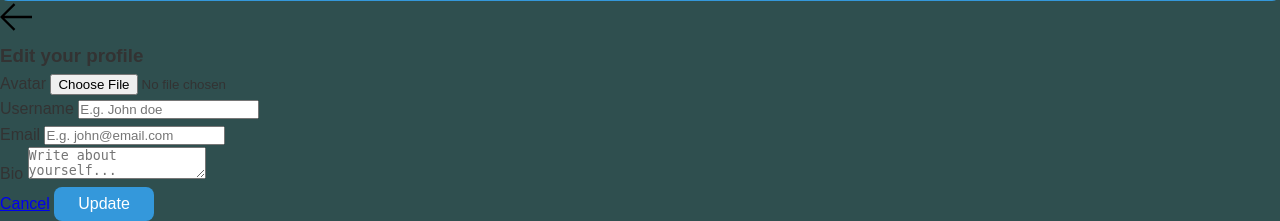
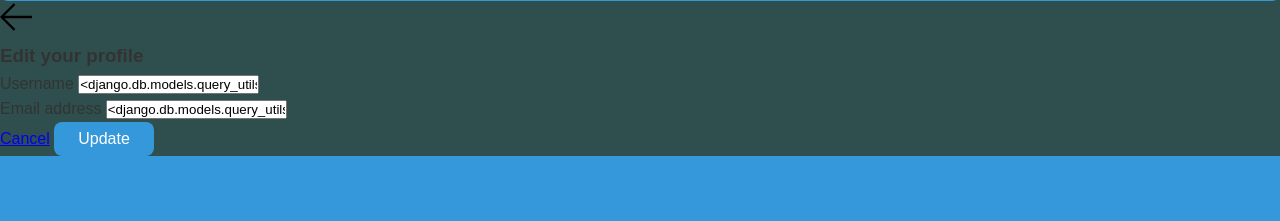
Before and after one commit to kinecon12/WeMeet, a Django app: page /update-user/ in a window 1280 px wide. Shown: the part 1043-1264 px from the top of the page. After the commit the page ends 1199 px from the top, so only its background shows below. Run offline with Django 5.2, Linux system fonts and the light colour scheme; a user stored in the database is signed in.

Commit message:
created a userform model that only output text field of username and email address for user to able to update there profile

```diff
--- a/WeMeet/roots/forms.py
+++ b/WeMeet/roots/forms.py
@@ -1,8 +1,13 @@
 from django.forms import ModelForm
 from .models import Room
+from django.contrib.auth.models import User
 
 class RoomForm(ModelForm):
     class Meta:
         model = Room
         fields = '__all__'
         exclude = ['host', 'participants'] # exclude these fields from the form fields
+class Userfrom(ModelForm):
+    class Meta:
+        model = User
+        fields = ['username', 'email']
--- a/WeMeet/roots/templates/roots/update_user.html
+++ b/WeMeet/roots/templates/roots/update_user.html
@@ -8,7 +8,7 @@
             <div class="layout__box">
                 <div class="layout__boxHeader">
                     <div class="layout__boxTitle">
-                        <a href="profile.html">
+                        <a href="{% url 'home' %}">
                             <svg version="1.1" xmlns="http://www.w3.org/2000/svg" width="32" height="32"
                                 viewBox="0 0 32 32">
                                 <title>arrow-left</title>
@@ -21,26 +21,20 @@
                     </div>
                 </div>
                 <div class="layout__body">
-                    <form class="form" action="#">
+                    <form class="form" action="#" method="POST">
+                      {% csrf_token %}
+
+                      {% for field in form  %}
+
+
                         <div class="form__group">
-                            <label for="profile_pic">Avatar</label>
-                            <input id="profile_pic" name="profile_pic" type="file" />
+                            <label for="profile_pic">{{field.label}}</label>
+                            {{field}}
                         </div>
 
-              <div class="form__group">
-                <label for="username">Username</label>
-                <input id="username" name="username" type="text" placeholder="E.g. John doe" />
-              </div>
 
-              <div class="form__group">
-                <label for="email">Email</label>
-                <input id="email" name="email" type="text" placeholder="E.g. john@email.com" />
-              </div>
+                        {% endfor %}
 
-                        <div class="form__group">
-                            <label for="user_bio">Bio</label>
-                            <textarea name="user_bio" id="user_bio" placeholder="Write about yourself..."></textarea>
-                        </div>
                         <div class="form__action">
                             <a class="btn btn--dark" href="index.html">Cancel</a>
                             <button class="btn btn--main" type="submit">Update</button>
--- a/WeMeet/roots/views.py
+++ b/WeMeet/roots/views.py
@@ -8,7 +8,7 @@ from django.contrib.auth import authenticate, login, logout
 from django.http import HttpResponse
 from django.contrib.auth.forms import UserCreationForm
 from .models import Room, Topic, Message
-from .forms import RoomForm
+from .forms import RoomForm, Userfrom
 
 def loginPage(request):
   page = 'login'
@@ -151,5 +151,6 @@ def deletemessage(request, pk):
 
 @login_required(login_url='login')
 def updateUser(request):
-  contest = {}
+  form = Userfrom(instance=User)
+  contest = {'form': form}
   return render(request, 'roots/update_user.html', contest)
```
